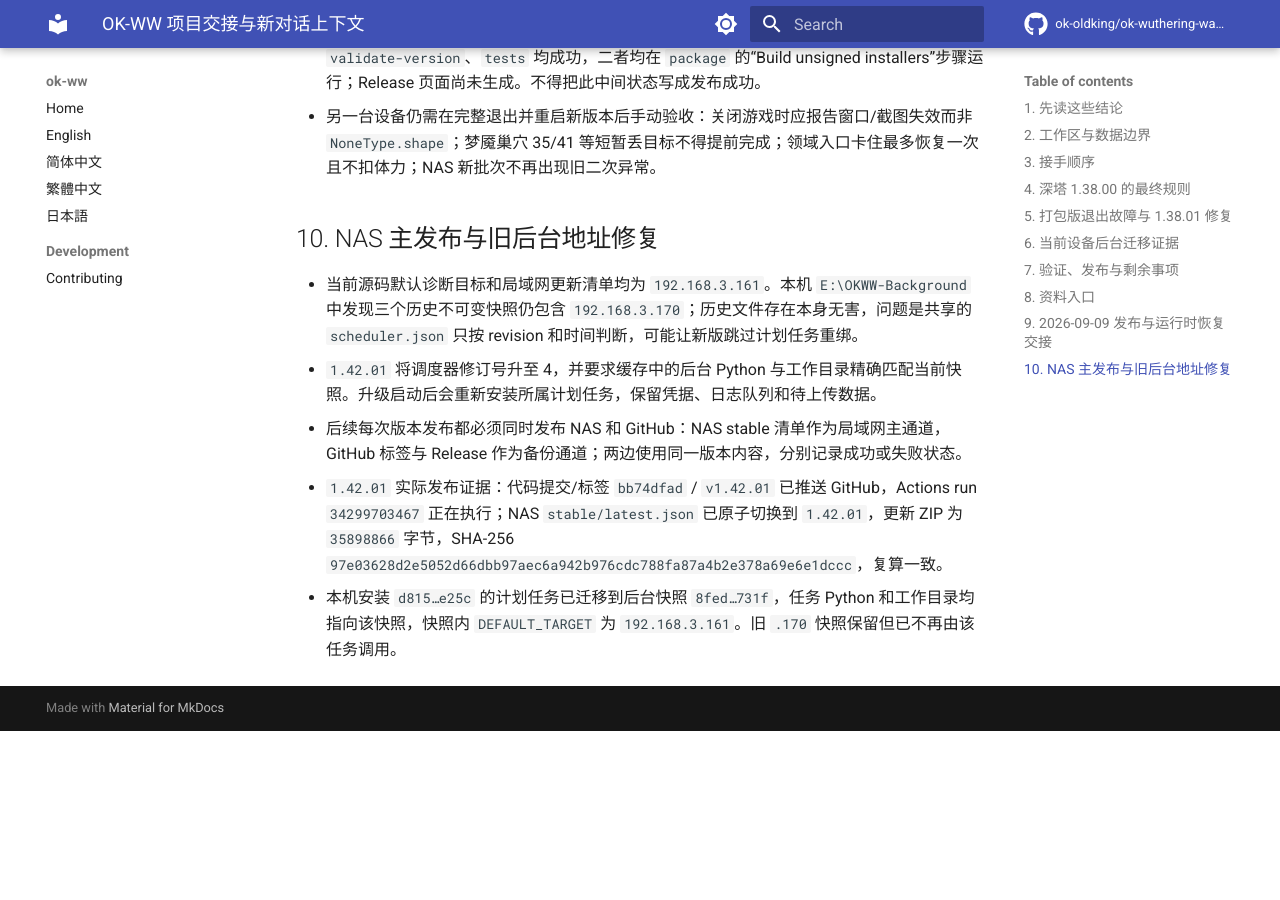
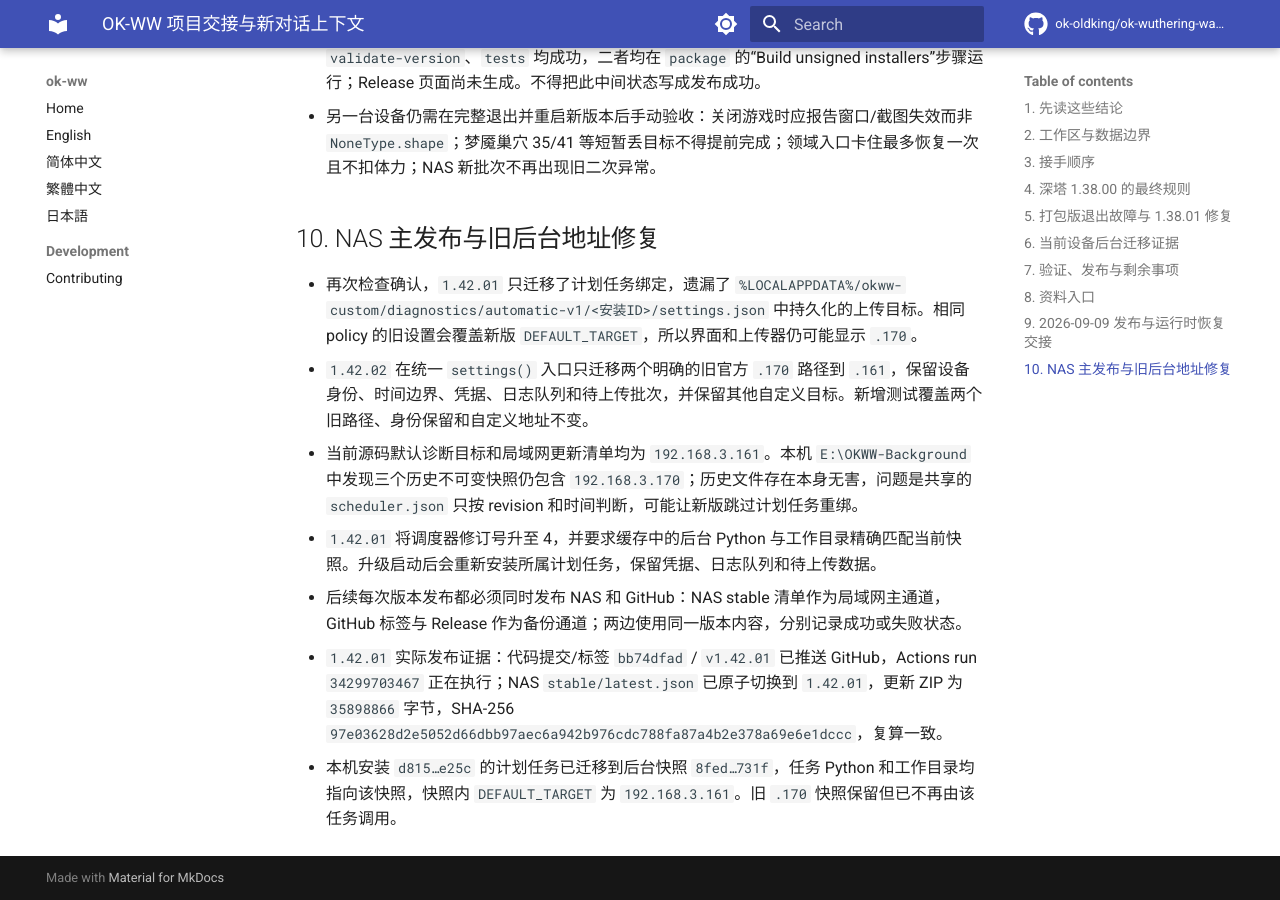
Before and after one commit to xihuojun2020-tech/okww-custom, an MkDocs documentation site: the page built from docs/项目交接与新对话上下文.md, in a window 1280 px wide and 900 px high, scrolled down 4809 px. Built offline with MkDocs 1.6.1 and Material for MkDocs 9.7.7, drawn with Linux system fonts in a browser that asks for light colours; comment, search, counter and statistics services are not loaded; before the commit the page ends 5540 px from its top, so only the background shows below that.

Commit message:
fix: migrate persisted diagnostics NAS target

```diff
--- a/config.py
+++ b/config.py
@@ -18,7 +18,7 @@ from src.task.process_feature import process_feature
 # okww 版本号（固定宽度 X.YY.ZZ）：
 #   小改动 → 第三位 +1；中等改动 → 第二位 +1 且第三位归 00；
 #   大改动 → 第一位 +1 且后两位归 00（仅用户明确提出时执行）
-version = "1.42.01"
+version = "1.42.02"
 
 
 def _find_most_recently_run_pc_exe():
--- a/docs/项目交接与新对话上下文.md
+++ b/docs/项目交接与新对话上下文.md
@@ -1,6 +1,6 @@
 # OK-WW 项目交接与新对话上下文
 
-更新时间：2026-09-09（Asia/Shanghai）。当前目标版本：`1.42.01`；发布提交、标签、CI、NAS 与 Release 状态见第 9、10 节，接手时仍须先核对 Git 与实际安装状态。
+更新时间：2026-09-09（Asia/Shanghai）。当前目标版本：`1.42.02`；发布提交、标签、CI、NAS 与 Release 状态见第 9、10 节，接手时仍须先核对 Git 与实际安装状态。
 
 ## 1. 先读这些结论
 
@@ -111,6 +111,9 @@
 
 ## 10. NAS 主发布与旧后台地址修复
 
+- 再次检查确认，`1.42.01` 只迁移了计划任务绑定，遗漏了 `%LOCALAPPDATA%/okww-custom/diagnostics/automatic-v1/<安装ID>/settings.json` 中持久化的上传目标。相同 policy 的旧设置会覆盖新版 `DEFAULT_TARGET`，所以界面和上传器仍可能显示 `.170`。
+- `1.42.02` 在统一 `settings()` 入口只迁移两个明确的旧官方 `.170` 路径到 `.161`，保留设备身份、时间边界、凭据、日志队列和待上传批次，并保留其他自定义目标。新增测试覆盖两个旧路径、身份保留和自定义地址不变。
+
 - 当前源码默认诊断目标和局域网更新清单均为 `192.168.3.161`。本机 `E:\OKWW-Background` 中发现三个历史不可变快照仍包含 `192.168.3.170`；历史文件存在本身无害，问题是共享的 `scheduler.json` 只按 revision 和时间判断，可能让新版跳过计划任务重绑。
 - `1.42.01` 将调度器修订号升至 4，并要求缓存中的后台 Python 与工作目录精确匹配当前快照。升级启动后会重新安装所属计划任务，保留凭据、日志队列和待上传数据。
 - 后续每次版本发布都必须同时发布 NAS 和 GitHub：NAS stable 清单作为局域网主通道，GitHub 标签与 Release 作为备份通道；两边使用同一版本内容，分别记录成功或失败状态。
```
Also changed, not shown: docs/NAS诊断部署与读取说明.md (+3 -1 lines), docs/程序结构说明.md (+4 -0 lines), 更新日志.md (+5 -0 lines), 2 other files.
